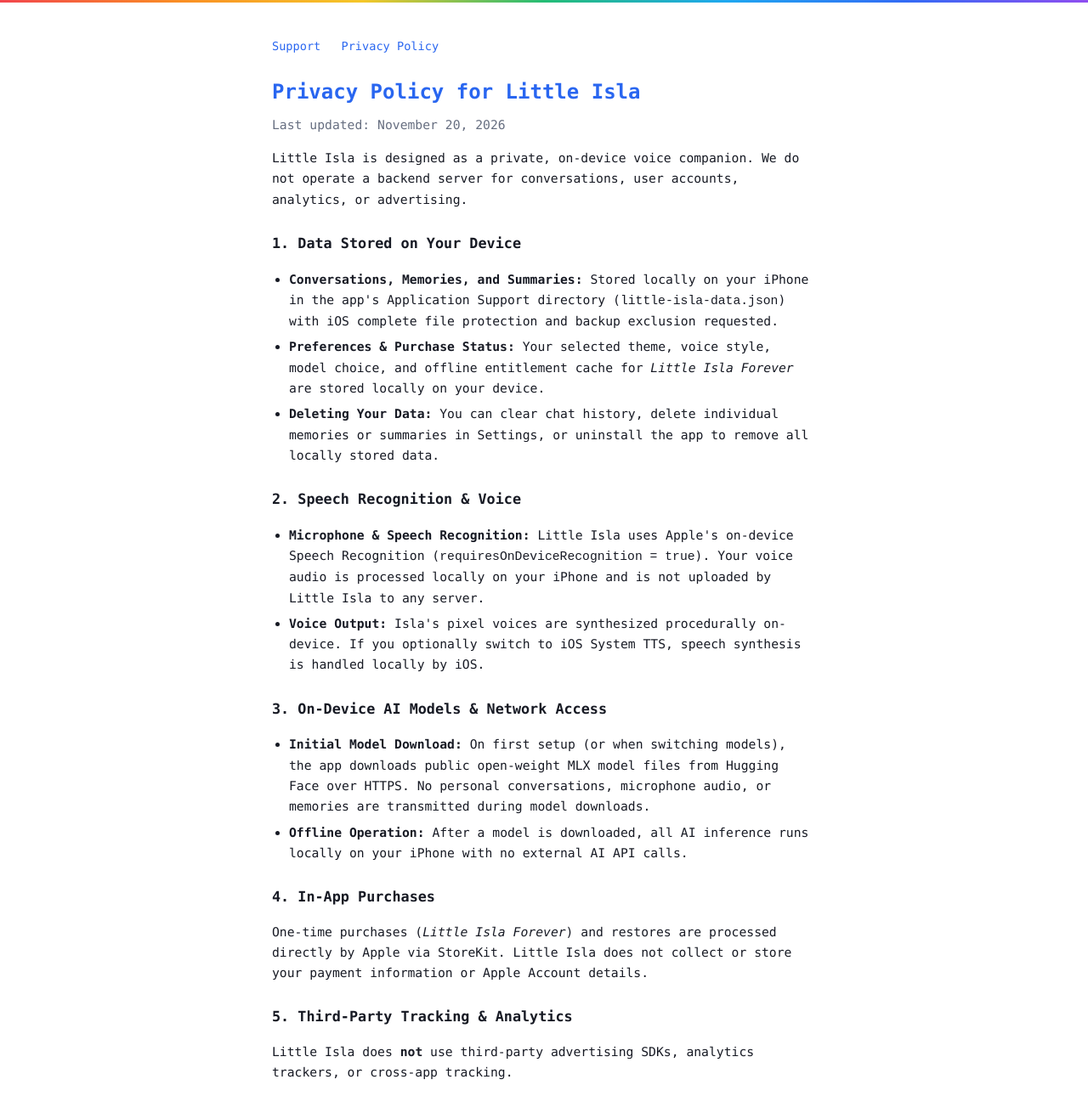
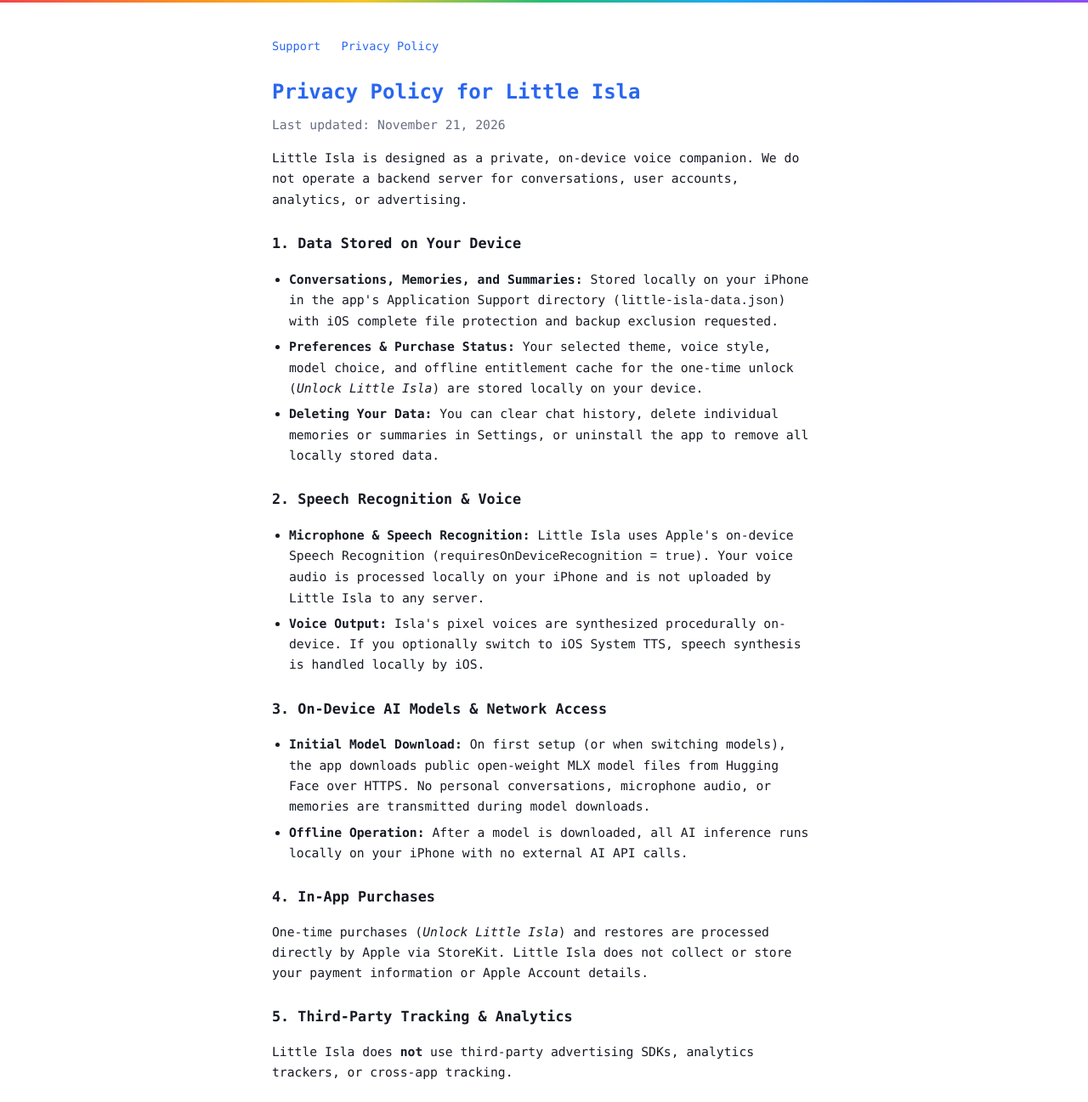
Before and after one commit to doguma/little-isla-site, a plain HTML site: page privacy.html in a window 1280 px wide. Shown: the top 1297 px of the page at 85% size. Drawn offline with Linux system fonts and the light colour scheme.

Commit message:
Update IAP name to Unlock Little Isla and clarify model tiers

```diff
--- a/privacy.html
+++ b/privacy.html
@@ -58,14 +58,14 @@
     </nav>
 
     <h1>Privacy Policy for Little Isla</h1>
-    <p class="sub">Last updated: November 20, 2026</p>
+    <p class="sub">Last updated: November 21, 2026</p>
 
     <p>Little Isla is designed as a private, on-device voice companion. We do not operate a backend server for conversations, user accounts, analytics, or advertising.</p>
 
     <h2>1. Data Stored on Your Device</h2>
     <ul>
       <li><strong>Conversations, Memories, and Summaries:</strong> Stored locally on your iPhone in the app's Application Support directory (<code>little-isla-data.json</code>) with iOS complete file protection and backup exclusion requested.</li>
-      <li><strong>Preferences &amp; Purchase Status:</strong> Your selected theme, voice style, model choice, and offline entitlement cache for <em>Little Isla Forever</em> are stored locally on your device.</li>
+      <li><strong>Preferences &amp; Purchase Status:</strong> Your selected theme, voice style, model choice, and offline entitlement cache for the one-time unlock (<em>Unlock Little Isla</em>) are stored locally on your device.</li>
       <li><strong>Deleting Your Data:</strong> You can clear chat history, delete individual memories or summaries in Settings, or uninstall the app to remove all locally stored data.</li>
     </ul>
 
@@ -82,7 +82,7 @@
     </ul>
 
     <h2>4. In-App Purchases</h2>
-    <p>One-time purchases (<em>Little Isla Forever</em>) and restores are processed directly by Apple via StoreKit. Little Isla does not collect or store your payment information or Apple Account details.</p>
+    <p>One-time purchases (<em>Unlock Little Isla</em>) and restores are processed directly by Apple via StoreKit. Little Isla does not collect or store your payment information or Apple Account details.</p>
 
     <h2>5. Third-Party Tracking &amp; Analytics</h2>
     <p>Little Isla does <strong>not</strong> use third-party advertising SDKs, analytics trackers, or cross-app tracking.</p>
```
Also changed, not shown: index.html (+2 -2 lines).
